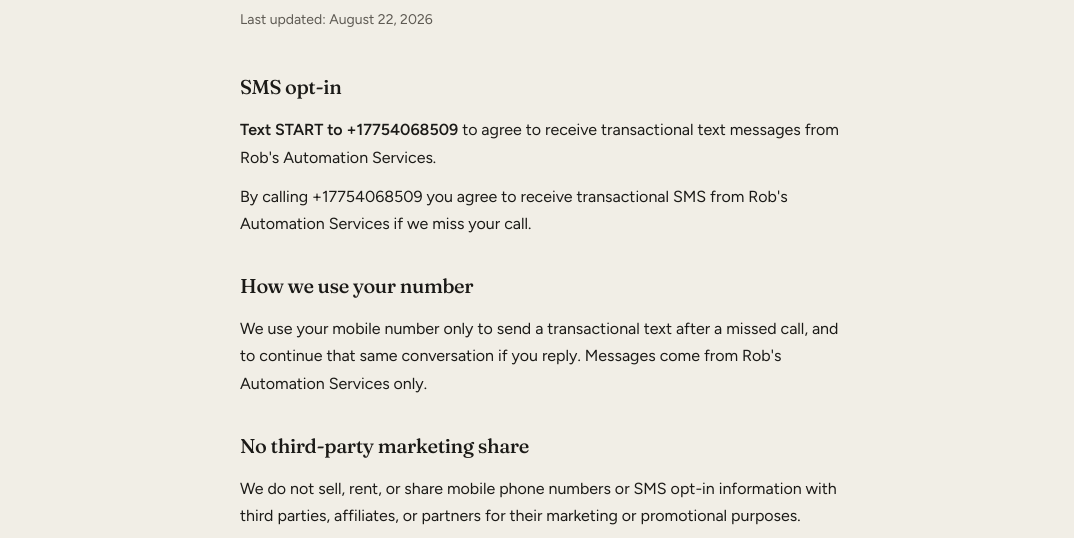
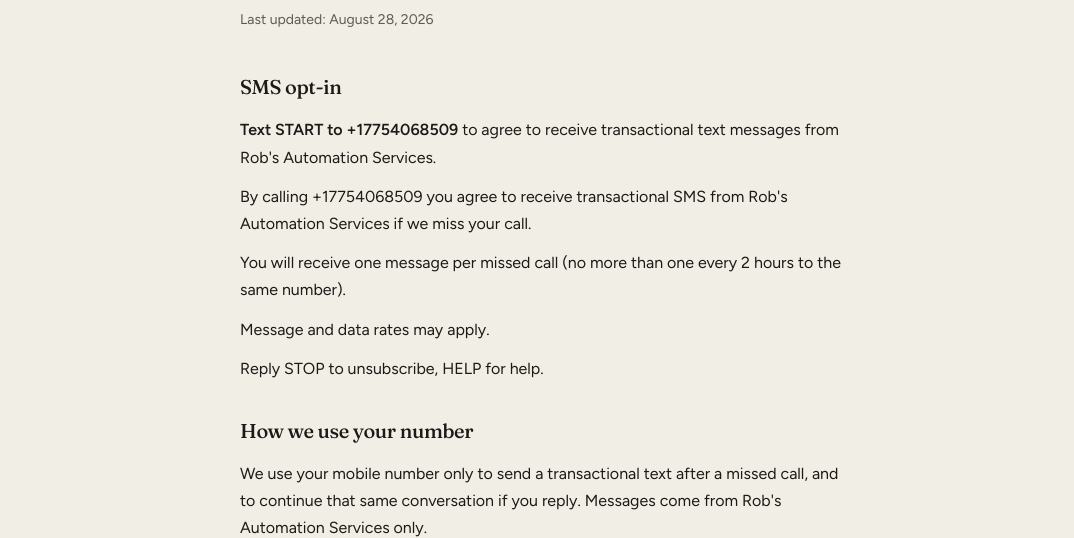
Before and after one commit to robfeb86/robfeb86.github.io, a plain HTML site: page privacy/index.html in a window 1280 px wide. Shown: the part 260-798 px from the top of the page, without its empty margins (96-1170 px from the left). Drawn offline with Linux system fonts and the light colour scheme.

Commit message:
A2P: put frequency, rates, and STOP/HELP on the SMS opt-in proof

```diff
--- a/privacy/index.html
+++ b/privacy/index.html
@@ -33,12 +33,15 @@
   <main class="legal">
     <p class="kicker">Legal</p>
     <h1>Privacy Policy — Missed-call text notifications</h1>
-    <p class="legal-updated">Last updated: August 22, 2026</p>
+    <p class="legal-updated">Last updated: August 28, 2026</p>
     <div class="legal-body">
       <section class="legal-section">
         <h2>SMS opt-in</h2>
         <p><strong>Text START to +17754068509</strong> to agree to receive transactional text messages from Rob's Automation Services.</p>
         <p>By calling +17754068509 you agree to receive transactional SMS from Rob's Automation Services if we miss your call.</p>
+        <p>You will receive one message per missed call (no more than one every 2 hours to the same number).</p>
+        <p>Message and data rates may apply.</p>
+        <p>Reply STOP to unsubscribe, HELP for help.</p>
       </section>
       <section class="legal-section">
         <h2>How we use your number</h2>
```
